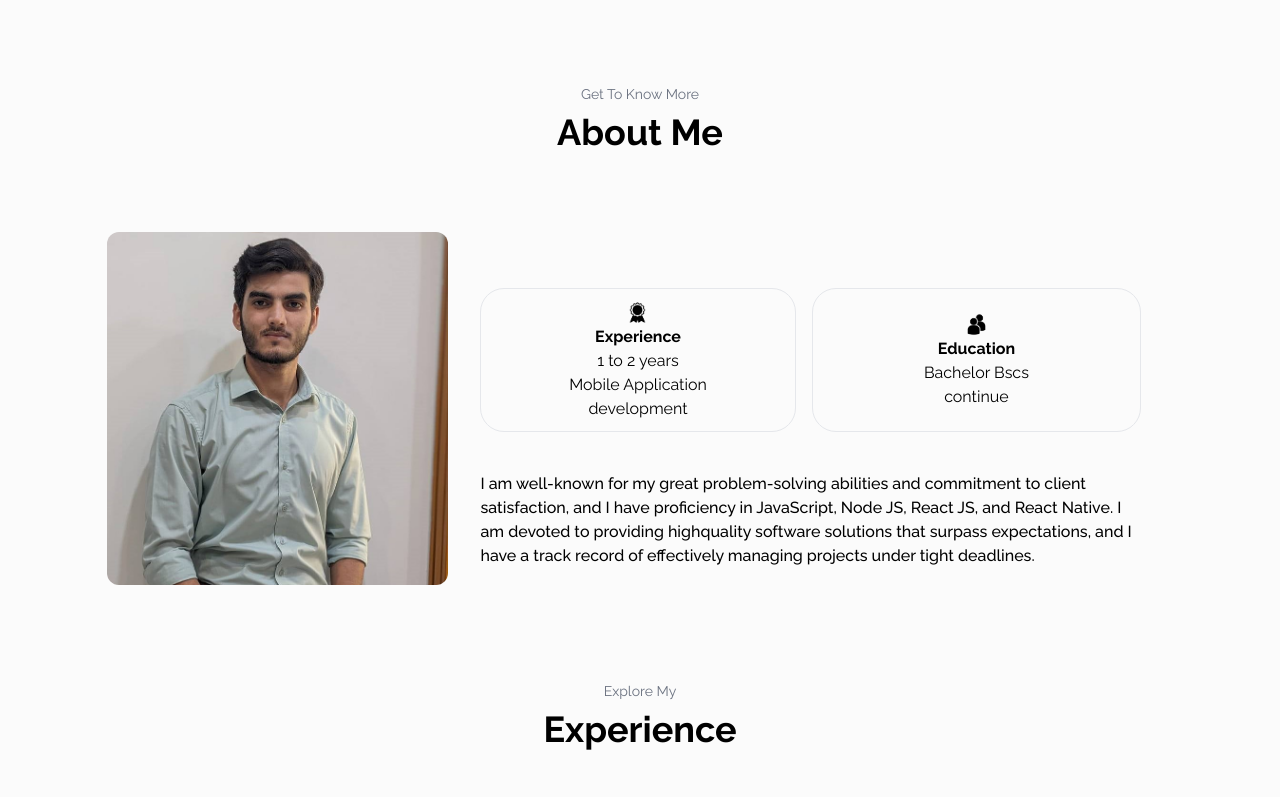
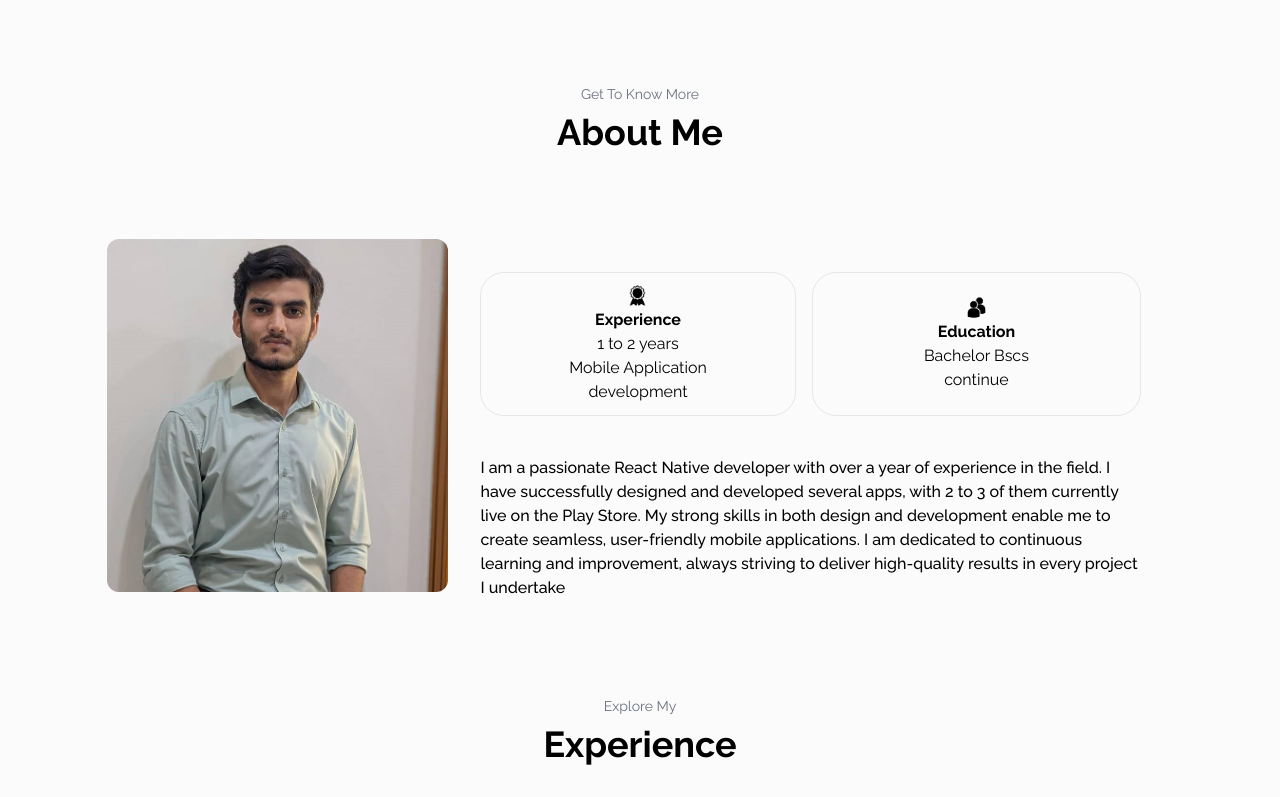
Before and after one commit to Muhammad-Nafees/Nafees_Portfolio_Nextjs, a Next.js app: page / in a window 1280 px wide. Shown: the part 591-1388 px from the top of the page. Built offline with nearby package versions, Linux system fonts and the light colour scheme.

Commit message:
add-about-section

```diff
--- a/Components/about/MainContentAbout.jsx
+++ b/Components/about/MainContentAbout.jsx
@@ -49,12 +49,13 @@ const MainContentAbout = () => {
 
         <div className="w-6/6flex justify-center items-center sm:block">
           <p className="text-black font-medium text-sm lg:text-sm xl:text-base">
-            I am well-known for my great problem-solving abilities and
-            commitment to client satisfaction, and I have proficiency in
-            JavaScript, Node JS, React JS, and React Native. I am devoted to
-            providing highquality software solutions that surpass expectations,
-            and I have a track record of effectively managing projects under
-            tight deadlines.
+            I am a passionate React Native developer with over a year of
+            experience in the field. I have successfully designed and developed
+            several apps, with 2 to 3 of them currently live on the Play Store.
+            My strong skills in both design and development enable me to create
+            seamless, user-friendly mobile applications. I am dedicated to
+            continuous learning and improvement, always striving to deliver
+            high-quality results in every project I undertake
           </p>
         </div>
       </div>
--- a/app/page.jsx
+++ b/app/page.jsx
@@ -9,7 +9,7 @@ import HeaderTop from "../Components/home/HeaderTop";
 const Home = () => {
   return (
     <>
-      <main className="bg-[#FBFBFB] overflow-x-hidden ">
+      <main className="bg-[#FBFBFB] overflow-x-hidden">
         <section
           className=""
         >
```
